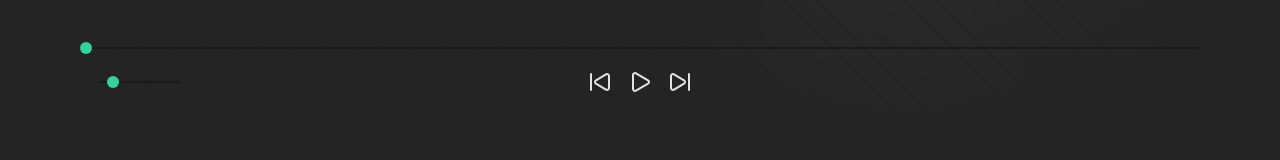
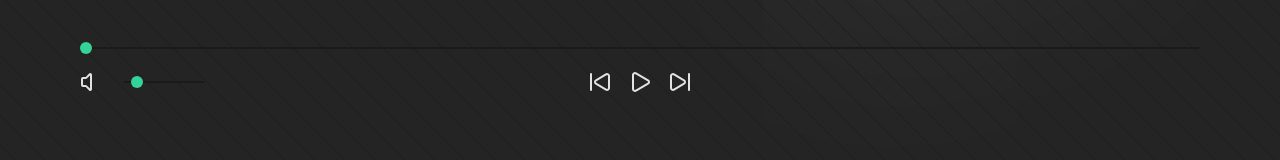
Before and after one commit to ryjimen/Portfolio, a React (Vite) app in the folder Portfolio/: page /music in a window 1280 px wide. Shown: the part 335-495 px from the top of the page. Built offline with nearby package versions, Linux system fonts and the light colour scheme.

Commit message:
Volume Symbole

```diff
--- a/Portfolio/src/components/Visualizer.tsx
+++ b/Portfolio/src/components/Visualizer.tsx
@@ -1,5 +1,5 @@
 import { useRef, useEffect, useState } from "react";
-import { Pause, Play, SkipBack, SkipForward } from "lucide-react";
+import { Pause, Play, SkipBack, SkipForward, Volume } from "lucide-react";
 
 function timeout(delay: number) {
   return new Promise((res) => setTimeout(res, delay));
@@ -88,6 +88,7 @@ function Visualizer() {
 
   return (
     <div className="w-full flex flex-col items-center">
+      <audio src={getCurrentSong()} ref={audioElem} onTimeUpdate={onPlaying} />
       <div className="w-full">
         <input
           type="range"
@@ -104,11 +105,7 @@ function Visualizer() {
         ></input>
       </div>
       <div className="w-full flex flex-row items-center">
-        <audio
-          src={getCurrentSong()}
-          ref={audioElem}
-          onTimeUpdate={onPlaying}
-        />
+        <Volume/>
         <div className="px-5">
           <input
             type="range"
@@ -122,6 +119,7 @@ function Visualizer() {
           h-0.5 mb-4 bg-stone-900 rounded-lg appearance-none cursor-pointer range-sm dark:bg-emerald-300"
           ></input>
         </div>
+
         <div className="absolute left-1/2 -translate-x-1/2">
           <button
             className="btn btn-ghost btn-square hover:bg-emerald-300 hover:text-stone-900"
```
